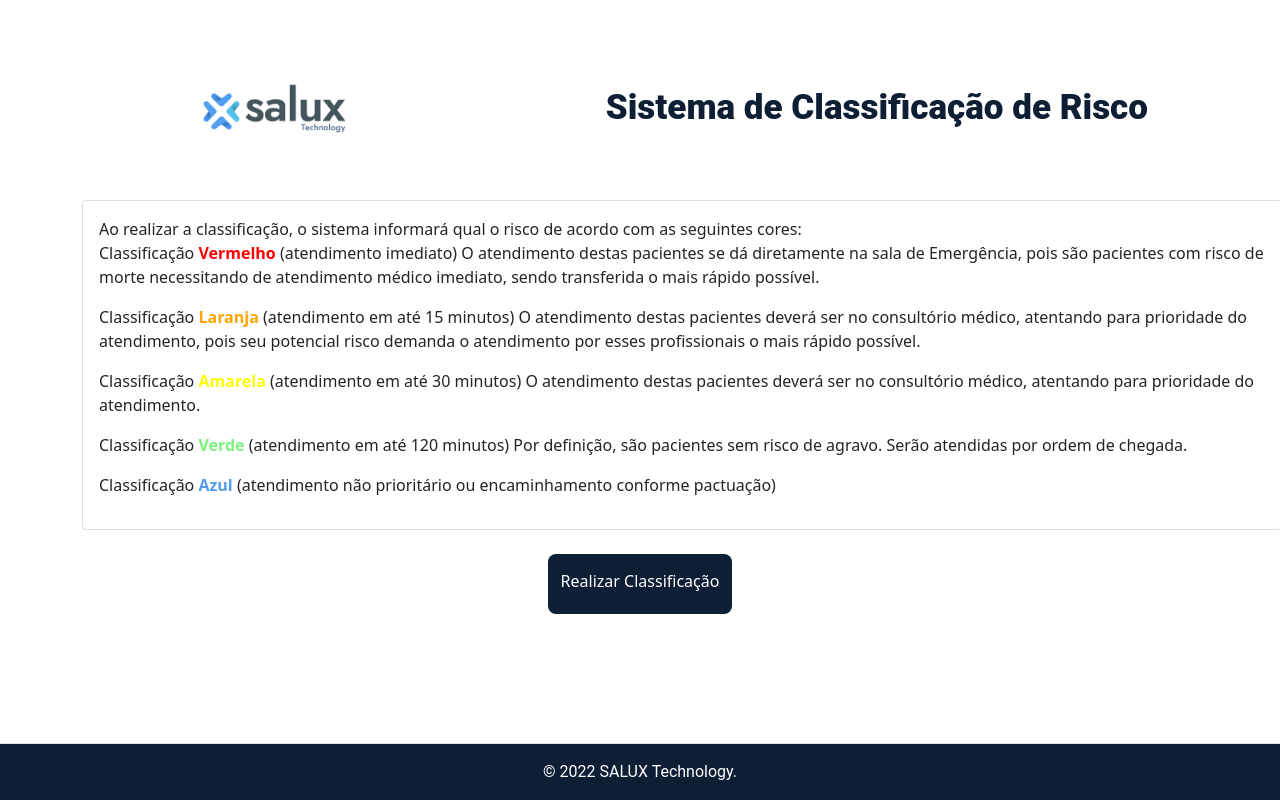
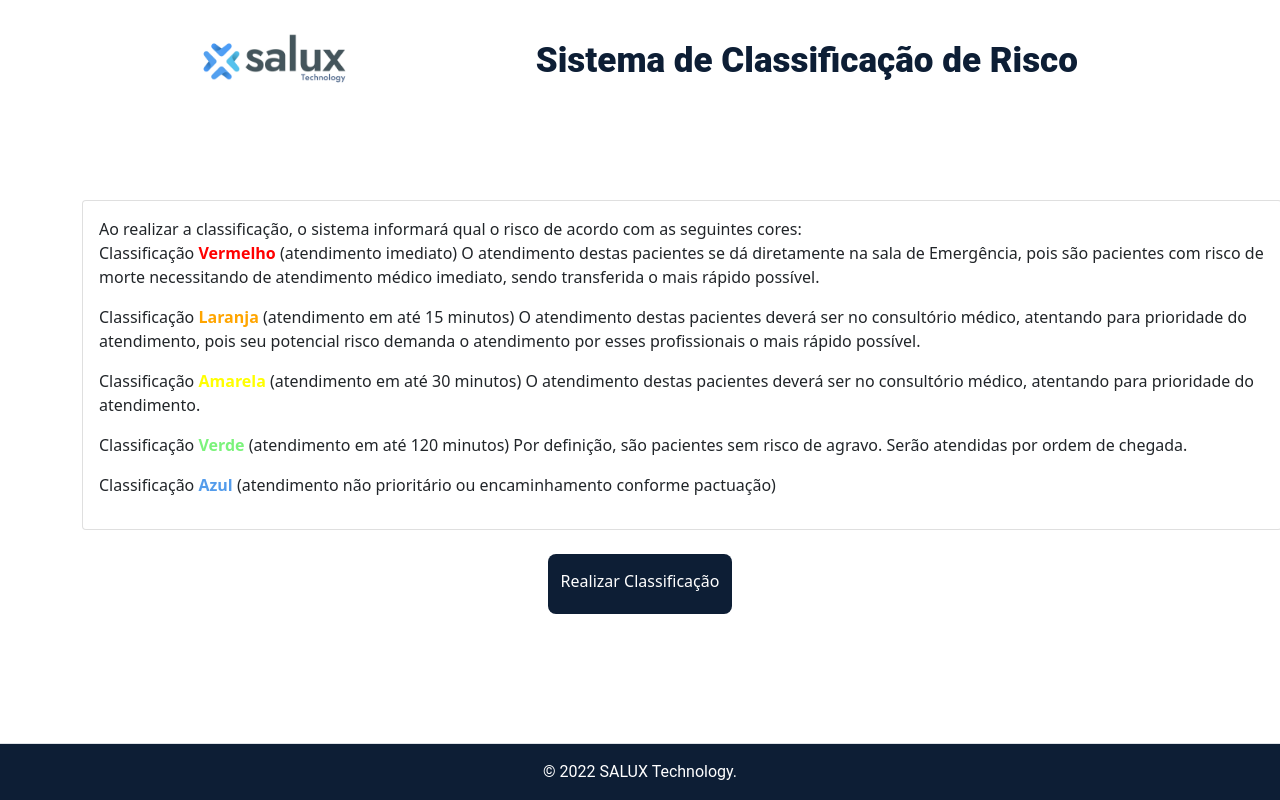
Before and after one commit to luisfilipedossantoslima/skymed_classificacao_risco, a Vue app: page / in a window 1280 px wide. Built offline with nearby package versions, Linux system fonts and the light colour scheme.

Commit message:
alinhamento de título e logo

```diff
--- a/src/components/LogoSalux.vue
+++ b/src/components/LogoSalux.vue
@@ -18,4 +18,7 @@
   width: 385px;
   /* margin-left: 20px; */
 }
+.figure{
+  margin: -50px 0px 0px 0px;
+}
 </style>
--- a/src/components/Titulo.vue
+++ b/src/components/Titulo.vue
@@ -15,7 +15,7 @@
   font-size: 35px;
   font-weight: 900;
   line-height: 1.2;
-  margin: 87px 50px 0px 0px;
+  margin: 40px 120px 0px 0px;
   /* max-height: 300px;
   max-width: 300px; */
   /* margin-left: 20px; */
```
